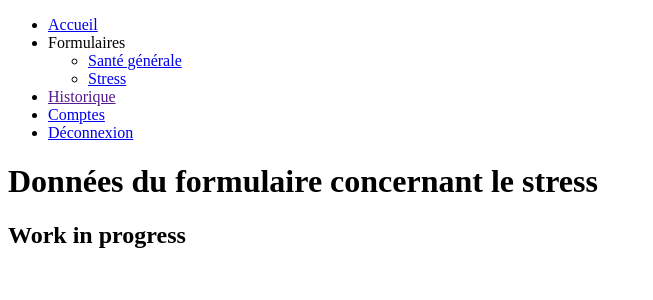
After one commit to meowd18/medapp, a Django app: page /stress_datatable in a window 1280 px wide. The commit adds this page. Shown: the top 300 px of the page, without its empty margins (0-653 px from the left). Run offline with Django 4.2, Linux system fonts and the light colour scheme; the visitor is signed in with stand-in values (Sample User, id 1); some libraries are stand-ins or nearby versions.

Commit message:
différenciation menu formulaires patient/médecin

```diff
--- a/djangolib/application/templates/menu.html
+++ b/djangolib/application/templates/menu.html
@@ -5,8 +5,13 @@
         </li>
         <li>Formulaires
             <ul>
+                {% if user.role != "medecin" %}
                 <li><a href="{% url 'data_sante' %}">Santé générale</a></li>
                 <li><a href="{% url 'data_stress' %}">Stress</a></li>
+                {% else %}
+                <li><a href="{% url 'sante_datatable' %}">Santé générale</a></li>
+                <li><a href="{% url 'stress_datatable' %}">Stress</a></li>
+                {% endif %}
             </ul>
         </li>
         <li><a href="">Historique</a></li>
--- /dev/null
+++ b/djangolib/application/templates/stress_datatable.html
@@ -0,0 +1,9 @@
+{% extends 'base.html' %}
+
+{% block content %}
+<title>Formulaire Stress</title>
+
+<h1>Données du formulaire concernant le stress</h1>
+<h2>Work in progress</h2>
+
+{% endblock %}
--- a/djangolib/application/views.py
+++ b/djangolib/application/views.py
@@ -17,55 +17,83 @@ def accueil(request):
 
 @login_required
 def data_stress(request):
-    prenom = request.user.username
-    initial_data = {'prénom': prenom}
-    initial_data['date'] = date.today().strftime('%d/%m/%Y')
+    if request.user.role != "patient":
+        return redirect ("accueil")
+    else:
+        prenom = request.user.username
+        initial_data = {'prénom': prenom}
+        initial_data['date'] = date.today().strftime('%d/%m/%Y')
 
-    if request.method == 'POST':
-        form = ColStressForm(request.POST, initial=initial_data)
-        if form.is_valid():
-            # Calculer le total à partir des valeurs des champs du formulaire
-            total = 0
-            for field_name, field_value in form.cleaned_data.items():
-                if field_name != 'user_id' and field_name != 'date':
-                    if field_value is not None:
-                        total += field_value
+        if request.method == 'POST':
+            form = ColStressForm(request.POST, initial=initial_data)
+            if form.is_valid():
+                # Calculer le total à partir des valeurs des champs du formulaire
+                total = 0
+                for field_name, field_value in form.cleaned_data.items():
+                    if field_name != 'user_id' and field_name != 'date':
+                        if field_value is not None:
+                            total += field_value
 
-            # Enregistrez le total dans le formulaire
-            form.instance.total_de_limpact_du_stress_dans_votre_vie_actuelle = total
-            form.save()
+                # Enregistrez le total dans le formulaire
+                form.instance.total_de_limpact_du_stress_dans_votre_vie_actuelle = total
+                form.save()
 
-            return redirect('accueil')  # Redirigez vers une page de confirmation
+                return redirect('accueil')  # Redirigez vers une page de confirmation
 
-    else:
-        form = ColStressForm(initial=initial_data)
+        else:
+            form = ColStressForm(initial=initial_data)
 
-    return render(request, 'data_stress.html', {'form': form})
+        return render(request, 'data_stress.html', {'form': form})
 
 
 
 
 @login_required
 def data_sante(request):
-    prenom = request.user.username
-    initial_data = {'prénom': prenom}
-    initial_data['date'] = date.today().strftime('%d/%m/%Y')
-    #col_stress = col_stress.objects.all()
-    if request.method == 'POST':
-        form = ColSanteForm(request.POST, initial=initial_data)
-        if form.is_valid():
-            form.save()
-            return redirect('accueil')  # Redirigez vers une page de confirmation
+    if request.user.role != "patient":
+        return redirect ("accueil")
     else:
-        form = ColSanteForm(initial=initial_data)
+        prenom = request.user.username
+        initial_data = {'prénom': prenom}
+        initial_data['date'] = date.today().strftime('%d/%m/%Y')
+        #col_stress = col_stress.objects.all()
+        if request.method == 'POST':
+            form = ColSanteForm(request.POST, initial=initial_data)
+            if form.is_valid():
+                form.save()
+                return redirect('accueil')  # Redirigez vers une page de confirmation
+        else:
+            form = ColSanteForm(initial=initial_data)
 
-    return render(request, 'data_sante.html', {'form': form})
+        return render(request, 'data_sante.html', {'form': form})
 
 #interdire accès à une page en fonction du rôle
 '''if request.user.role != "medecin":
     return redirect ("accueil") #ou autre page disant que fais-tu là
 else:
     return render (request, "page en question")'''
+
+@login_required
+def stress_datatable(request):
+    return render(request, "stress_datatable.html")
+
+@login_required
+def sante_datatable(request):
+    # Je récupère les champs de la table formulaire santé
+    champsFormulaireSante = [field.name for field in ColSante._meta.get_fields()]
+    # Je récupère les ids des lignes de la table formulaire santé
+    idDesFormulaires = [valeur.id for valeur in ColSante.objects.all()]
+    # Je crée une liste qui contiendra les valeurs des lignes
+    # Il y a autant d'élément que de ligne, donc que d'ids récupéré
+    # FormulaireSante.objects.filter(id=id).values()[0].values()
+    # Dans le code ci-dessus je récupère la ligne ayant un certain id
+    # Ensuite je récupère les valeurs de la ligne .values
+    # Le 1er élément qui est le dictionnaire des colonnes/valeurs
+    # et enfin uniquement les valeurs
+    dataFormulaireSante = [ColSante.objects.filter(id=id).values()[0].values() for id in idDesFormulaires]
+    return render(request, "sante_datatable.html",
+                  {"dataFormulaireSante" : dataFormulaireSante,
+                   "champsFormulaireSante" : champsFormulaireSante})
 
 
 @login_required
@@ -89,21 +117,6 @@ def association(request):
         # for id in patientsID :
         #    if id not in listePatientsAssocies:
         #        patientsNonAssocies.append(id)
-
-        # Je récupère les champs de la table formulaire santé
-        champsFormulaireSante = [field.name for field in ColSante._meta.get_fields()]
-        # Je récupère les ids des lignes de la table formulaire santé
-        idDesFormulaires = [valeur.id for valeur in ColSante.objects.all()]
-        # Je crée une liste qui contiendra les valeurs des lignes
-        # Il y a autant d'élément que de ligne, donc que d'ids récupéré
-        # FormulaireSante.objects.filter(id=id).values()[0].values()
-        # Dans le code ci-dessus je récupère la ligne ayant un certain id
-        # Ensuite je récupère les valeurs de la ligne .values
-        # Le 1er élément qui est le dictionnaire des colonnes/valeurs
-        # et enfin uniquement les valeurs
-        dataFormulaireSante = [ColSante.objects.filter(id=id).values()[0].values() for id in idDesFormulaires]
-
-
         if request.method == "POST":
             medecin_username = request.POST["medecin"]
             patient_username = request.POST["patient"]
@@ -115,9 +128,7 @@ def association(request):
         return render(request, "association.html",
                       {"listePatientsNonAssocies": listePatientsNonAssocies,
                        "medecinsID": medecinsID,
-                       "tableAssociation": tableAssociation,
-                       "dataFormulaireSante" : dataFormulaireSante,
-                       "champsFormulaireSante" : champsFormulaireSante})
+                       "tableAssociation" : tableAssociation})
 
 
 #print(list(utilisateur.username for utilisateur in Utilisateur.objects.filter(role="medecin")))
--- a/djangolib/djangolib/urls.py
+++ b/djangolib/djangolib/urls.py
@@ -16,8 +16,8 @@ Including another URLconf
 """
 from django.contrib import admin
 from django.urls import path
-from application.views import accueil, data_stress, association, data_sante
-from authentification.views import connexion, deco, inscription, comptes
+from application.views import *
+from authentification.views import *
 
 
 urlpatterns = [
@@ -29,7 +29,9 @@ urlpatterns = [
     path('data_stress/', data_stress, name='data_stress'),
     path("association", association, name="association"),
     path('comptes/', comptes, name='comptes'),
-    path('data_sante', data_sante, name="data_sante")
+    path('data_sante', data_sante, name="data_sante"),
+    path('sante_datatable', sante_datatable, name="sante_datatable"),
+    path('stress_datatable', stress_datatable, name="stress_datatable")
 ]
 
 
```
Also changed, not shown: djangolib/application/templates/association.html (+0 -23 lines), djangolib/application/templates/sante_datatable.html (added, +29 -0 lines).
